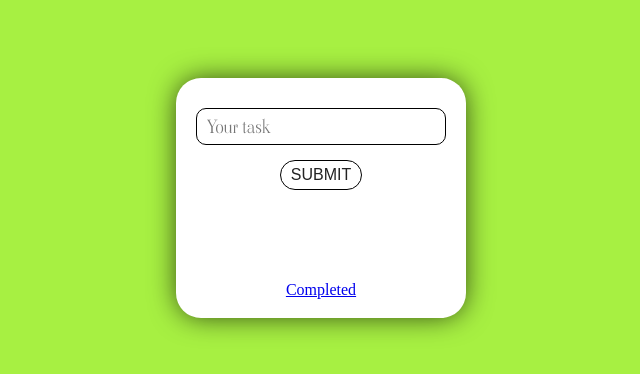
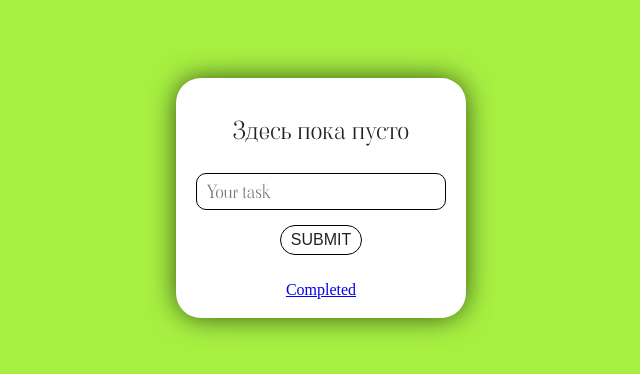
Before and after one commit to DenisKostyukov/todo-react, a React (Create React App) app: page / in a window 1280 px wide. Shown: the part 202-576 px from the top of the page, without its empty margins (319-959 px from the left). Built offline with nearby package versions, Linux system fonts and the light colour scheme.

Commit message:
fix issues with empty localstorage

```diff
--- /dev/null
+++ b/src/components/Todo/TodoList/TodoList.module.sass
@@ -0,0 +1,4 @@
+.empty
+  font-size: 25px
+  font-family: 'ViaodaLibre'
+  padding: 20px 0
--- a/src/components/Todo/TodoList/index.jsx
+++ b/src/components/Todo/TodoList/index.jsx
@@ -1,6 +1,7 @@
 import React, { useContext } from 'react';
 import TodoItem from './TodoItem';
 import { TodoContext } from '../../../context';
+import style from './TodoList.module.sass'
 function TodoList () {
   const { todo, setTodo } = useContext(TodoContext);
   const changeIsCompleted = id => {
@@ -15,7 +16,7 @@ function TodoList () {
     setTodo(todo.filter(item => item !== task));
   };
   const getTodo = () => {
-    if (todo) {
+    if (todo.length>0) {
       return todo.map(todoItem => {
         return (
           <TodoItem
@@ -26,7 +27,7 @@ function TodoList () {
           />
         );
       });
-    } else return;
+    } else return <div className={style.empty}>Здесь пока пусто</div>
   };
 
   return (
--- a/src/hooks/index.js
+++ b/src/hooks/index.js
@@ -1,7 +1,7 @@
 import { useState, useEffect } from 'react';
 
 export function useTodo () {
-  const [todo, setTodo] = useState(JSON.parse(localStorage.getItem('todo list')));
+  const [todo, setTodo] = useState(JSON.parse(localStorage.getItem('todo list')) || []);
   useEffect(() => {
     localStorage.setItem('todo list', JSON.stringify(todo ? todo : []));
   }, [todo]);
```
